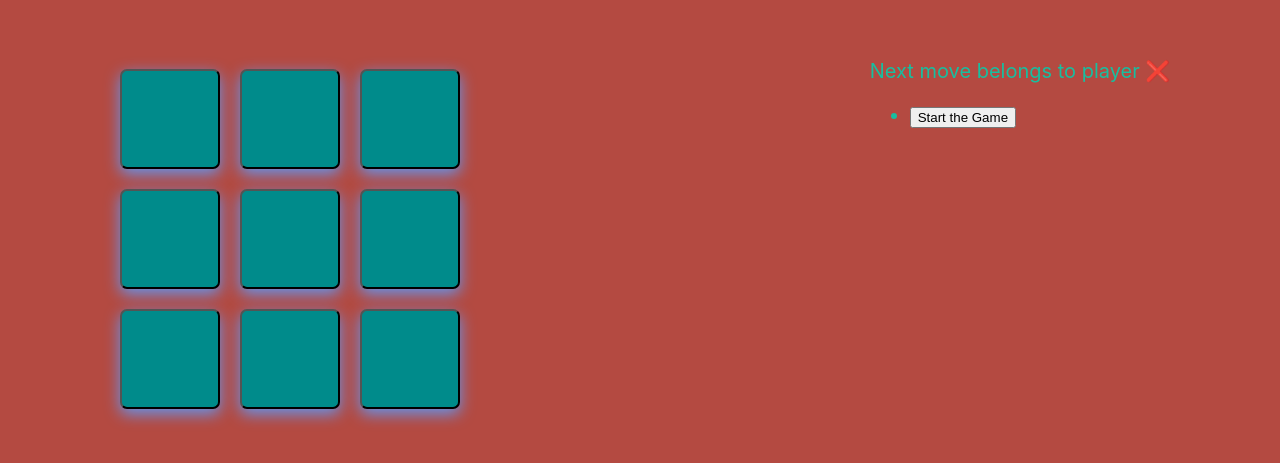
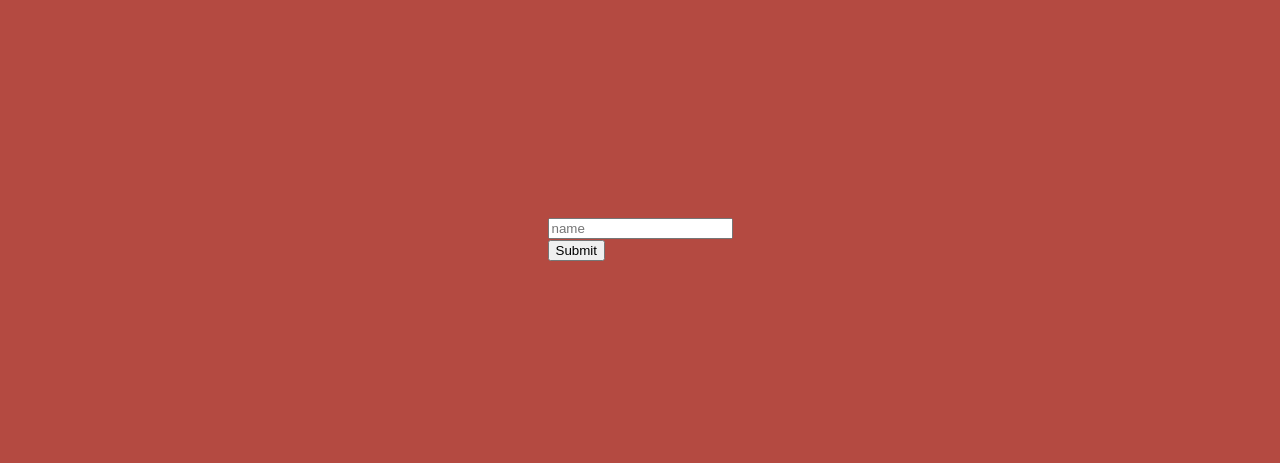
Before and after one commit to MichalWds/tic-tac-toe, a React (Create React App) app: page / in a window 1280 px wide. Shown: the part 161-624 px from the top of the page. Built offline with nearby package versions, Linux system fonts and the light colour scheme.

Commit message:
Preparing Routing.

```diff
--- a/package.json
+++ b/package.json
@@ -8,6 +8,7 @@
     "@testing-library/user-event": "^13.5.0",
     "react": "^18.1.0",
     "react-dom": "^18.1.0",
+    "react-router-dom": "^5.2.0",
     "react-scripts": "5.0.1",
     "web-vitals": "^2.1.4"
   },
--- a/src/App.js
+++ b/src/App.js
@@ -1,9 +1,21 @@
 import './App.css';
 import Game from "./components/Game";
+import Forms from "./components/Forms";
+import {BrowserRouter as Router, Switch, Route, Link} from "react-router-dom";
 
 function App() {
     return (
-        <Game/>
+        <Router>
+
+            <Switch>
+
+                <Route exact path="/" component={Forms}/>
+                <Route exact path="/game" component={() => <Game authorized={true}/>}/>
+
+            </Switch>
+
+
+        </Router>
     );
 }
 
--- /dev/null
+++ b/src/components/Forms.js
@@ -0,0 +1,78 @@
+import React from 'react';
+
+function validate(name) {
+    const errors = [];
+
+    if (name.length < 5) {
+        errors.push('Name should be at least 5 characters long');
+    }
+
+    if (errors.length == 0) {
+        errors.push('None');
+        alert('POPRAWNE DANE');
+        return errors;
+    }
+
+    return errors;
+}
+
+
+
+export default class Forms extends React.Component {
+
+    constructor() {
+        super();
+        this.state = {
+            name: '',
+            errors: [],
+        };
+
+        this.handleSubmit = this.handleSubmit.bind(this);
+    }
+
+
+    handleSubmit = (e) => {
+        e.preventDefault();
+        const { name } = this.state;
+
+        const errors = validate(name);
+        if (errors.length > 0) {
+            this.setState({ errors });
+            return;
+        }
+    };
+
+    onClickFunctions = () => {
+
+        this.props.history.push('/game');
+        this.handleSubmit();
+
+    }
+
+    render = () => {
+        const { errors } = this.state;
+        return (
+            <form onSubmit={this.handleSubmit}>
+                {errors.map((error) => (
+                    <p key={error}>Error: {error}</p>
+                ))}
+
+                <input
+                    value={this.state.name}
+                    onChange={(evt) => this.setState({ name: evt.target.value })}
+                    type="text"
+                    placeholder="name"
+                />
+                <div className="d-grid">
+                    <button
+                        type="submit"
+                        className="btn btn-dark"
+                        onClick={this.onClickFunctions}
+                    >
+                        Submit
+                    </button>
+                </div>
+            </form>
+        );
+    };
+}
--- a/src/components/Game.js
+++ b/src/components/Game.js
@@ -1,8 +1,9 @@
 import React, {useReducer} from 'react';
 import Board from "./Board";
+import {Redirect} from "react-router-dom";
 
+export default function Game({authorized}) {
 
-export default function Game() {
 
     const reducer = (state, action) => {
         switch (action.type) {
@@ -72,7 +73,9 @@ export default function Game() {
 
     //   const squares = Array(9).fill(null);
 
-
+    if(!authorized){
+        return <Redirect to="/"></Redirect>
+    }
     return (
         <div className="game">
             <div className="board-game">
```
Also changed, not shown: 1 other file (tests, documents, lock files or other folders).
